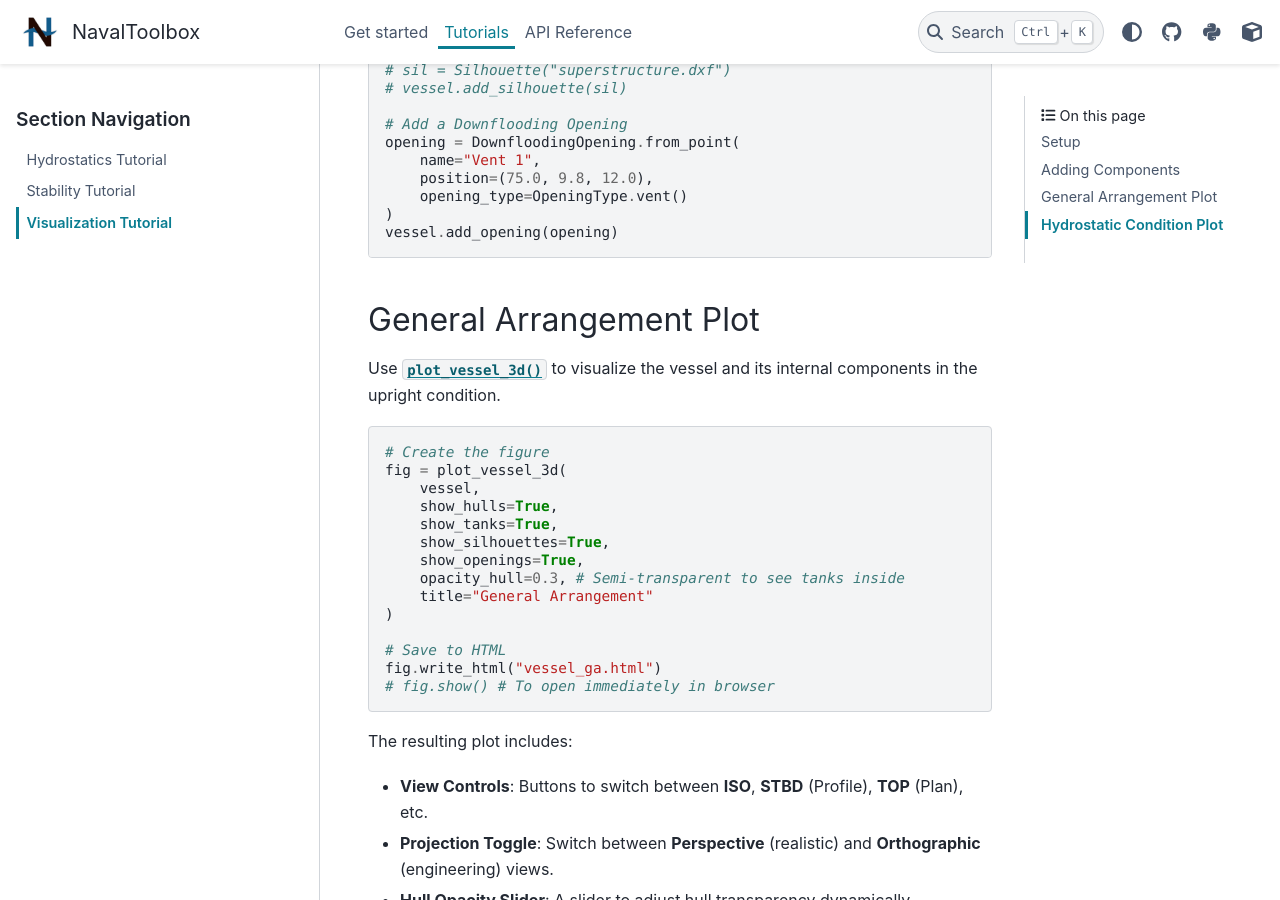
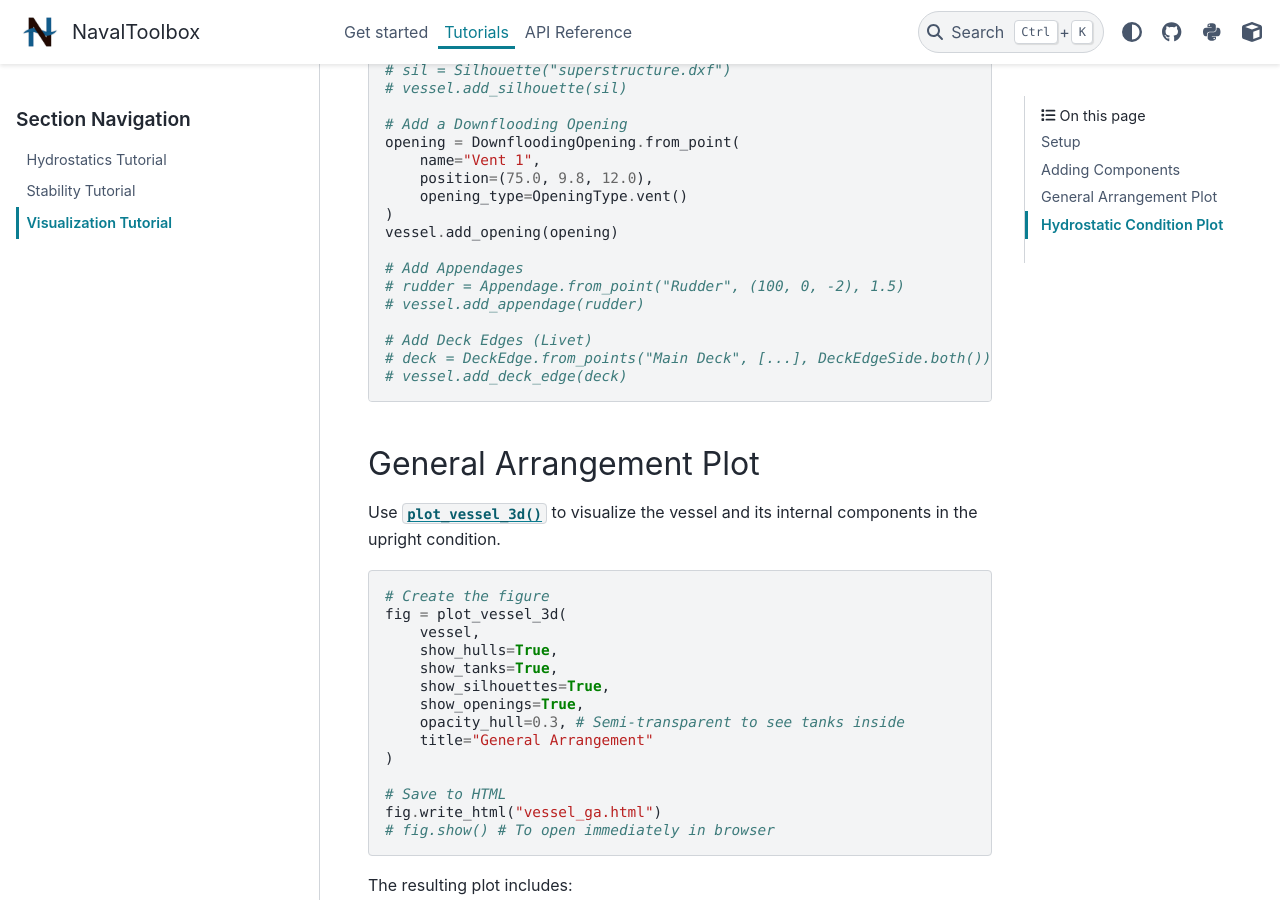
Before and after one commit to NavalToolbox/navaltoolbox-lib, a Sphinx documentation site: the page built from docs/source/tutorials/visualization.rst, in a window 1280 px wide and 900 px high, scrolled down 995 px. Built offline with Sphinx 7.4.7 and the PyData theme 0.15.4, drawn with Linux system fonts in a browser that asks for light colours.

Commit message:
docs: update visualization tutorial for Appendages and Deck Edges

```diff
--- a/docs/source/tutorials/visualization.rst
+++ b/docs/source/tutorials/visualization.rst
@@ -50,6 +50,14 @@ To make the visualization interesting, let's add some tanks, a silhouette (super
         opening_type=OpeningType.vent()
     )
     vessel.add_opening(opening)
+
+    # Add Appendages
+    # rudder = Appendage.from_point("Rudder", (100, 0, -2), 1.5)
+    # vessel.add_appendage(rudder)
+
+    # Add Deck Edges (Livet)
+    # deck = DeckEdge.from_points("Main Deck", [...], DeckEdgeSide.both())
+    # vessel.add_deck_edge(deck)
 
 General Arrangement Plot
 ------------------------
```
